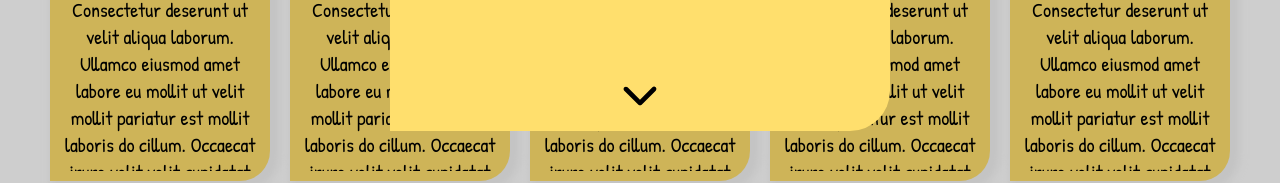
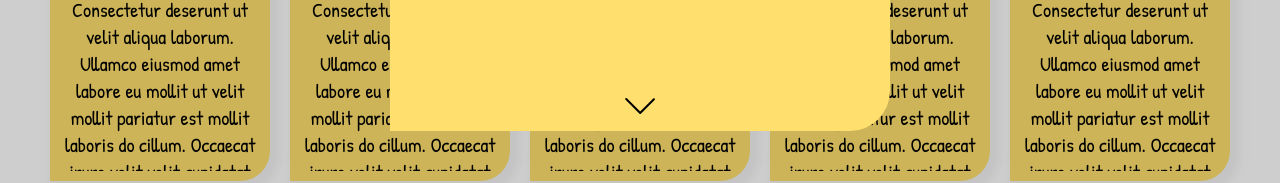
Before and after one commit to CyrusOlega/to-do, a React (Create React App) app: page / in a window 1280 px wide. Both pictures are taken after a click on the button 640 px from the left and 175 px from the top of the page. Shown: the part 519-702 px from the top of the page. Built offline with nearby package versions, Linux system fonts and the light colour scheme.

Commit message:
replaced down arrow icon

```diff
--- a/src/components/FormModal.js
+++ b/src/components/FormModal.js
@@ -1,6 +1,6 @@
 import { forwardRef, useState } from "react";
 import { IconContext } from "react-icons";
-import { IoIosArrowDown } from "react-icons/io";
+import { SlArrowDown } from "react-icons/sl";
 
 const FormModal = forwardRef(function FormModal(props, ref) {
   const [isOverflow, setOverflow] = useState(false);
@@ -48,8 +48,8 @@ const FormModal = forwardRef(function FormModal(props, ref) {
             />
             {/* show arrow icon when there is overflow and is not scrolled to the bottom */}
             {!(isOverflow && isScrollbarBottom) && (
-              <IconContext.Provider value={{ size: "50px" }}>
-                <IoIosArrowDown id="down-arrow" />
+              <IconContext.Provider value={{ size: "30px" }}>
+                <SlArrowDown id="down-arrow" />
               </IconContext.Provider>
             )}
           </div>
```
